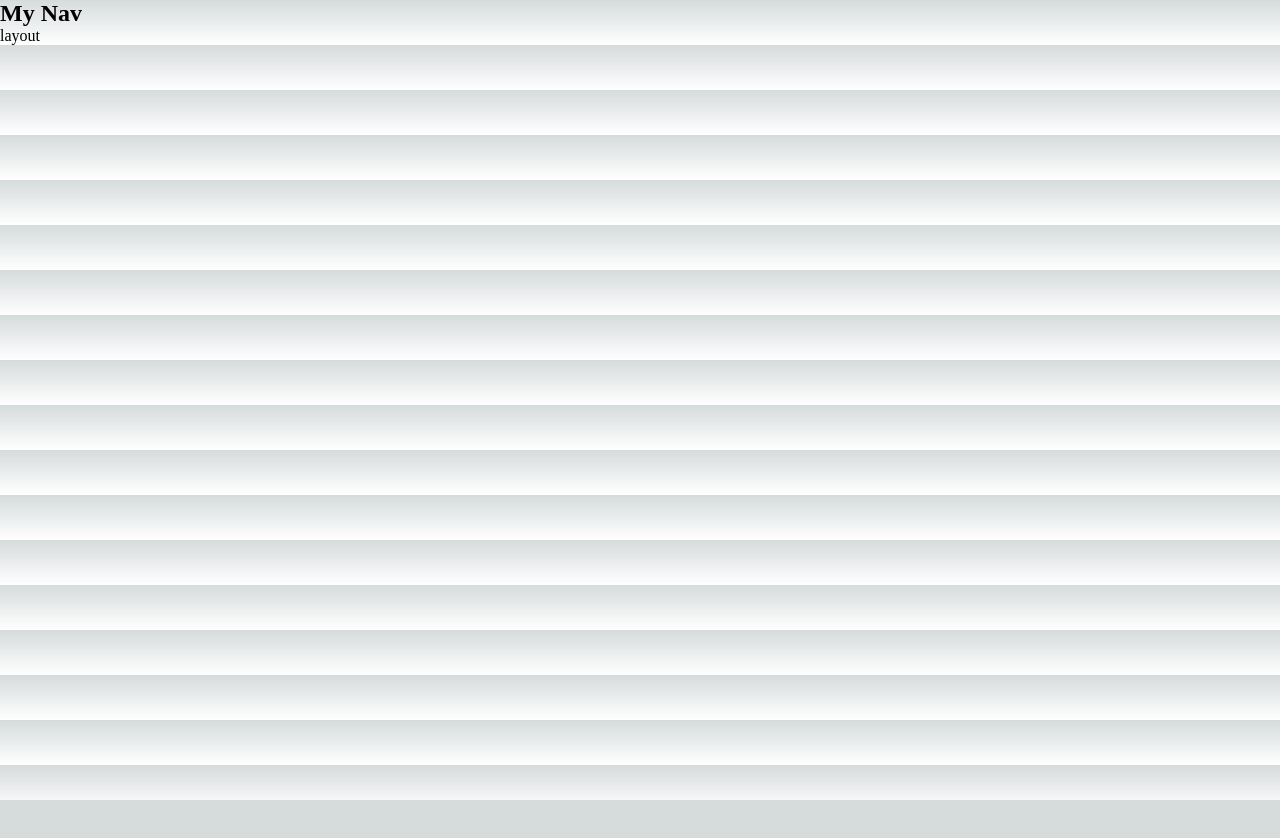
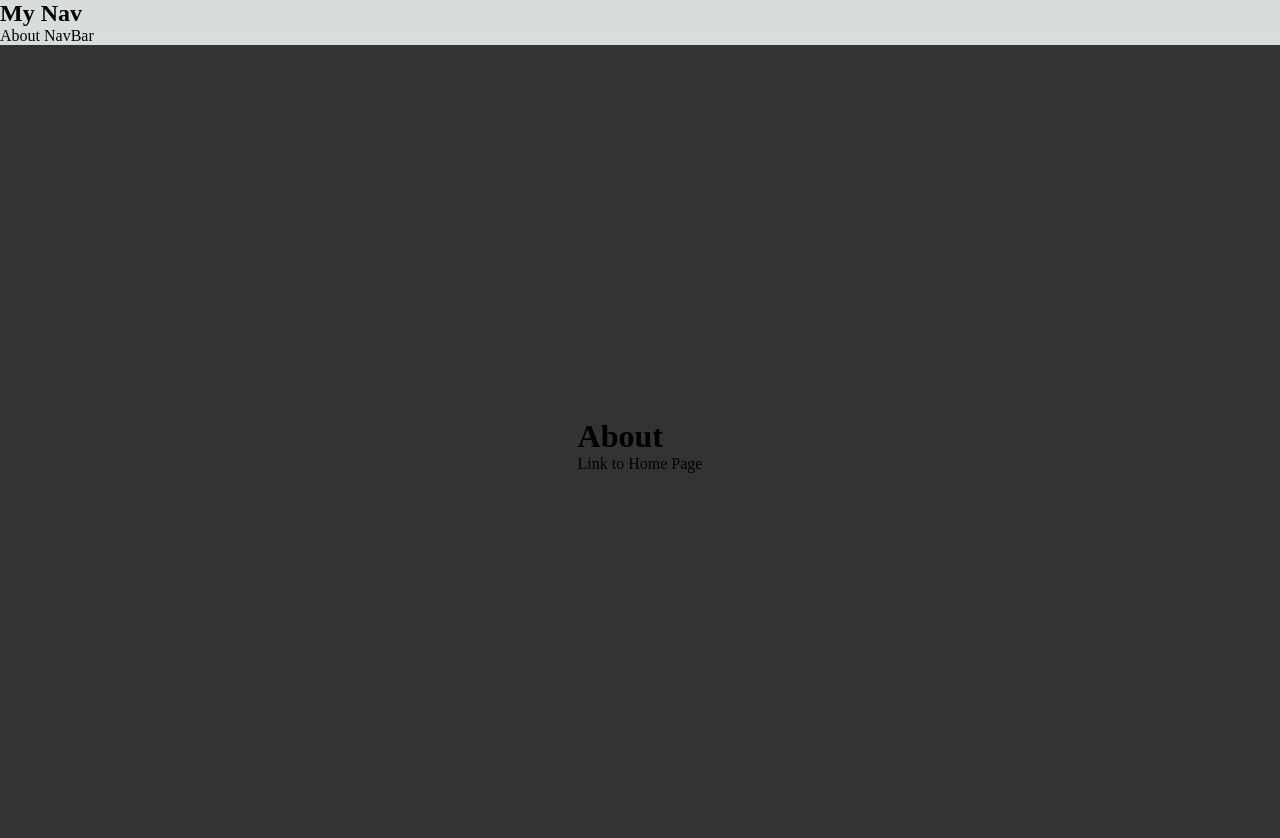
Before and after one commit to AbyssWalker1990/nextjs-learn01, a Next.js app: page /about in a window 1280 px wide. Shown: the top 838 px of the page. Before the commit the page ends 800 px from the top, so only its background shows below. Built offline with nearby package versions, Linux system fonts and the light colour scheme.

Commit message:
created about page, learnt about Links, css managing, metadata, loading and simple error handling

```diff
--- a/app/about/layout.tsx
+++ b/app/about/layout.tsx
@@ -1,9 +1,16 @@
+import styles from './styles.module.css'
+
 export default function AboutLayout({
     children,
   }: {
     children: React.ReactNode
   }) {
     return (
-    <div>layout</div>
+    <>
+      <nav>About NavBar</nav>
+      <main className={styles.main}>
+        {children}
+      </main>
+    </>
   )
 }
--- /dev/null
+++ b/app/about/loading.tsx
@@ -0,0 +1,3 @@
+export default function Loading() {
+  return <h1>Loading ...</h1>
+}
--- a/app/about/page.tsx
+++ b/app/about/page.tsx
@@ -1,5 +1,16 @@
+import Link from 'next/link'
+
+export const metadata = {
+  title: 'About Page',
+  description: 'Created by ME',
+}
+
 export default function About() {
+  // throw new Error('Not today')
   return (
-    <h1>About</h1>
+    <>
+      <h1>About</h1>
+      <Link href='/'>Link to Home Page</Link>
+    </>
   )
 }
--- /dev/null
+++ b/app/about/styles.module.css
@@ -0,0 +1,6 @@
+.main {
+    min-height: 100vh;
+    display: grid;
+    place-content: center;
+    background-color: #333;
+}
--- a/app/page.tsx
+++ b/app/page.tsx
@@ -1,13 +1,15 @@
 import Image from 'next/image'
 import { Inter } from 'next/font/google'
 import styles from './page.module.css'
+import Link from 'next/link'
 
 const inter = Inter({ subsets: ['latin'] })
 
 export default function Home() {
   return (
-    <main className={styles.main}>
+    <main>
       <h1>Hello World</h1>
+      <Link href='/about'>Link to About Page</Link>
     </main>
   )
 }
```
Also changed, not shown: app/about/error.tsx (added, +30 -0 lines), nextjs-develop.txt (added).
